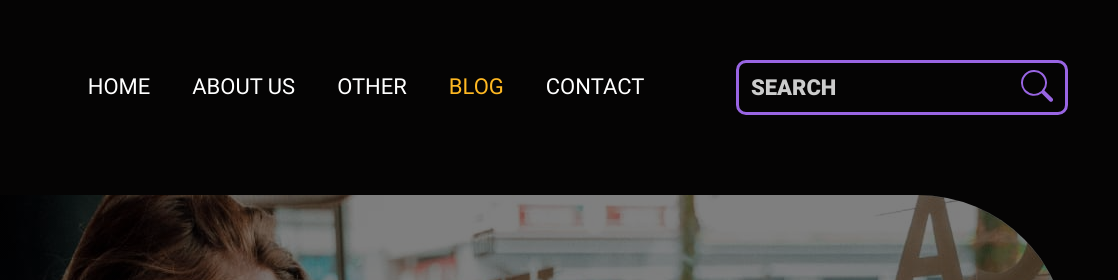
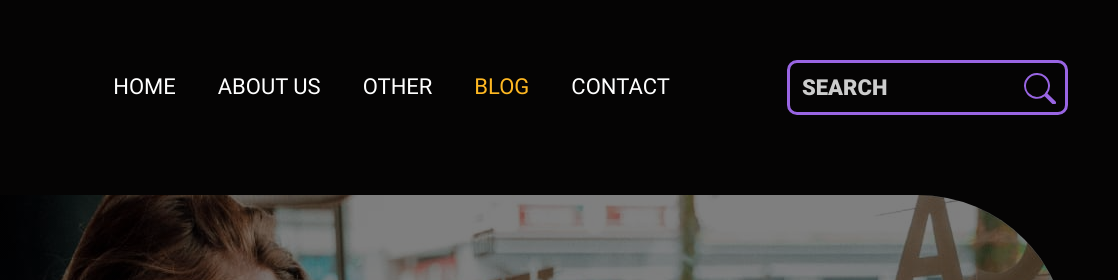
Before and after one commit to Den3003/Portfolio-Kate-Leo, a plain HTML site: page index.html in a window 1280 px wide. Shown: the top 280 px of the page, 162-1280 px from the left. Drawn offline with Linux system fonts and the light colour scheme.

Commit message:
fixed errors

```diff
--- a/styles/header.css
+++ b/styles/header.css
@@ -17,6 +17,5 @@
 }
 
 .header__search {
-  position: relative;
   float: right;
 }
--- a/styles/hero.css
+++ b/styles/hero.css
@@ -7,9 +7,8 @@
   background: linear-gradient(rgba(0, 0, 0, 0.5), rgba(0, 0, 0, 0.5)), url("../image/main/kate-leo.jpg");
   background-repeat: no-repeat;
   background-position: center;
-  background-size: contain;
-  padding-top: 302px;
-  padding-bottom: 302px;
+  background-size: cover;
+  padding: 302px 0;
   border-top-right-radius: 150px;
   border-bottom-left-radius: 150px;
 }
--- a/styles/navigation.css
+++ b/styles/navigation.css
@@ -1,6 +1,7 @@
 .navigation__list {
   list-style: none;
-  padding: 0;
+  padding: 16px 0;
+  margin: 0;
 }
 
 .navigation__item {
--- a/styles/search.css
+++ b/styles/search.css
@@ -1,9 +1,16 @@
+.search {
+  border: 3px solid #9965e3;
+  border-radius: 10px;
+}
+
 .search__input {
   background-color: inherit;
+  max-width: 230px;
   font-size: 22px;
   padding: 12px;
-  border-radius: 10px;
-  border: 3px solid #9965e3;
+  border: none;
+  outline: none;
+  color: inherit;
 }
 
 .search__input::placeholder {
@@ -14,9 +21,9 @@
 }
 
 .search__button {
-  position: absolute;
-  top: 9px;
-  right: 9px;
+  vertical-align: middle;
+  padding: 0 9px 0 0;
   background-color: inherit;
   border: none;
+  cursor: pointer;
 }
```
